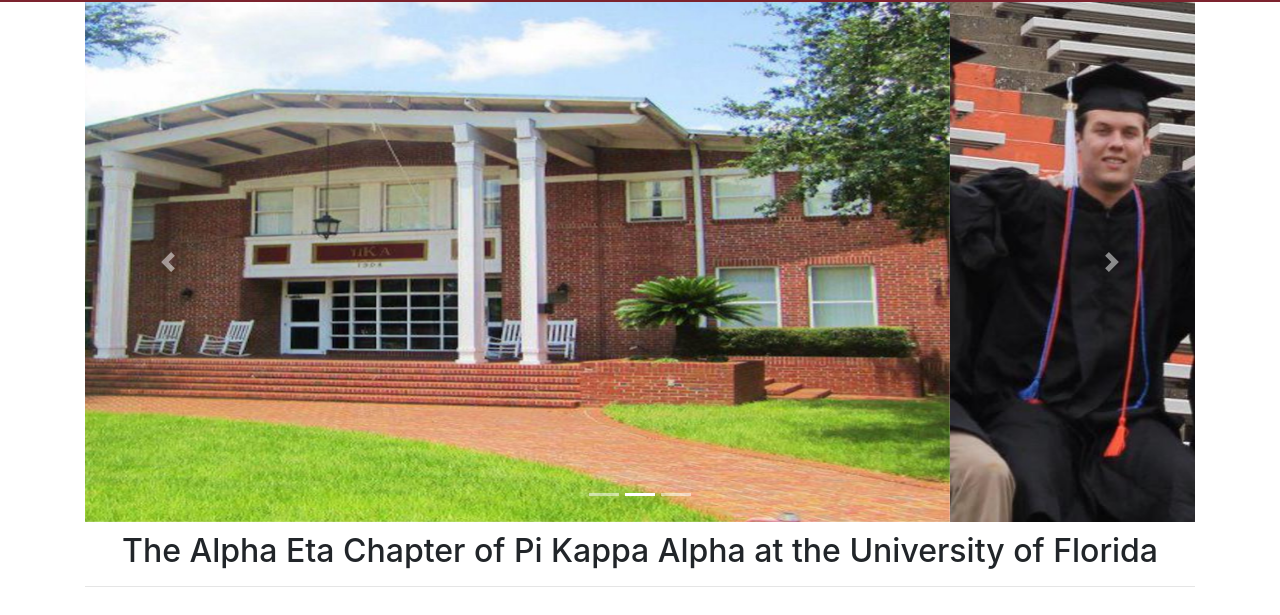
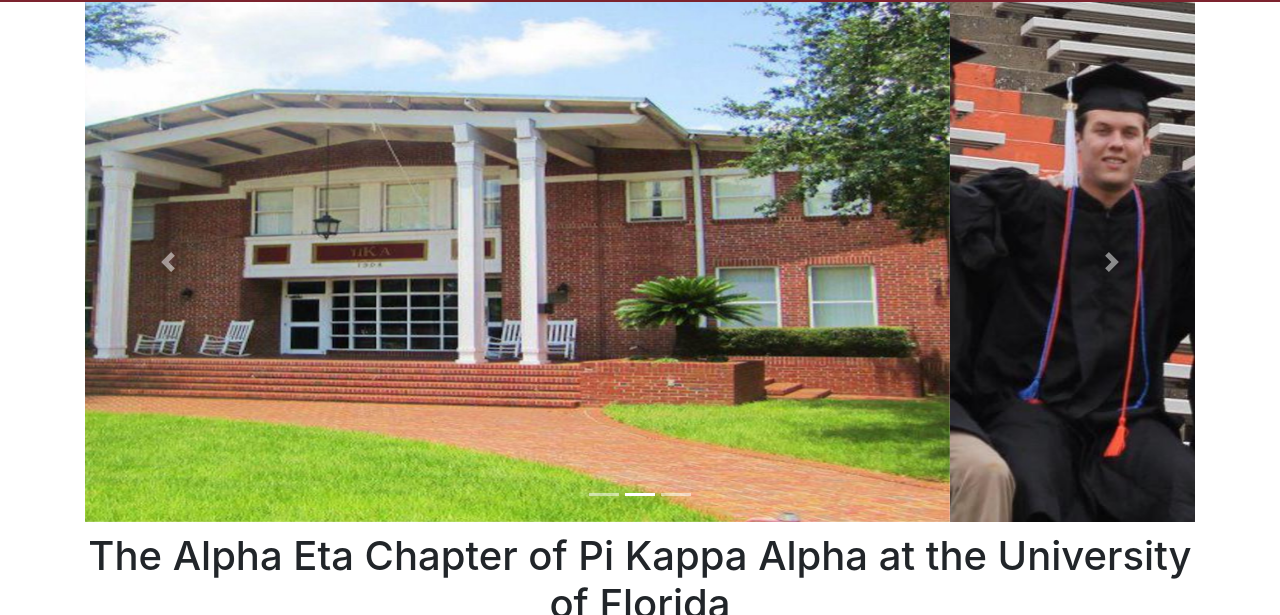
Before and after one commit to ufpikes/ufpikes.github.io, a website: page index.html in a window 1280 px wide. Shown: the part 84-699 px from the top of the page. Drawn offline with Linux system fonts and the light colour scheme.

Commit message:
Update index.html

```diff
--- a/index.html
+++ b/index.html
@@ -119,7 +119,7 @@
       </div>
     </header>
     <body>
-      <h2 style="text-align: center; padding-top:10px; padding-bottom: 10px;">The Alpha Eta Chapter of Pi Kappa Alpha at the University of Florida<hr></h2>
+      <h1 style="text-align: center; padding-top:10px; padding-bottom: 10px;">The Alpha Eta Chapter of Pi Kappa Alpha at the University of Florida<hr></h1>
       <div class="row">
         <div class="col-md-5">
           <a href="#">
```
